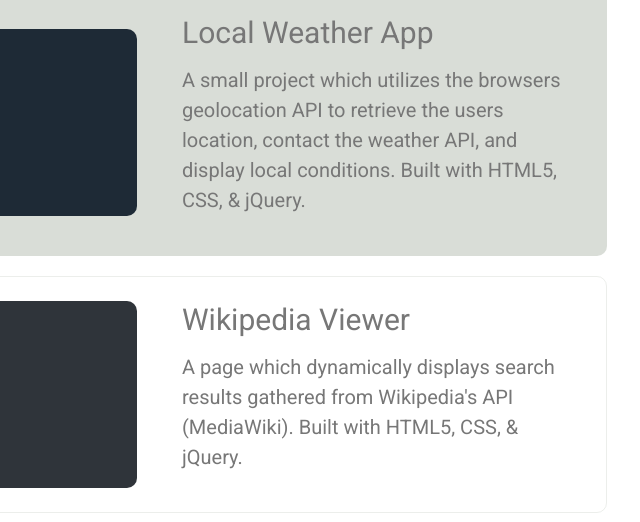
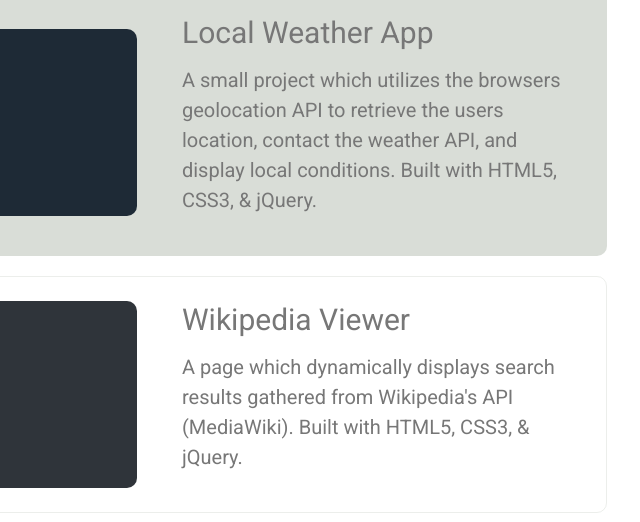
Before and after one commit to VinnyE/vinnyE.github.io, a plain HTML site: page index.html in a window 1280 px wide. Shown: the part 1631-2153 px from the top of the page, 323-963 px from the left. Drawn offline with Linux system fonts and the light colour scheme.

Commit message:
Fixed typo. CSS > CSS3.

```diff
--- a/index.html
+++ b/index.html
@@ -137,7 +137,7 @@
 
           <div class="description">
             <h3>Local Weather App</h3>
-            <p>A small project which utilizes the browsers geolocation API to retrieve the users location, contact the weather API, and display local conditions. Built with HTML5, CSS, & jQuery.</p>
+            <p>A small project which utilizes the browsers geolocation API to retrieve the users location, contact the weather API, and display local conditions. Built with HTML5, CSS3, & jQuery.</p>
           </div>
         </article>
 
@@ -150,7 +150,7 @@
 
           <div class="description">
             <h3>Wikipedia Viewer</h3>
-            <p>A page which dynamically displays search results gathered from Wikipedia's API (MediaWiki). Built with HTML5, CSS, & jQuery. </p>
+            <p>A page which dynamically displays search results gathered from Wikipedia's API (MediaWiki). Built with HTML5, CSS3, & jQuery. </p>
           </div>
         </article>
 
```
Also changed, not shown: 1 other file.
